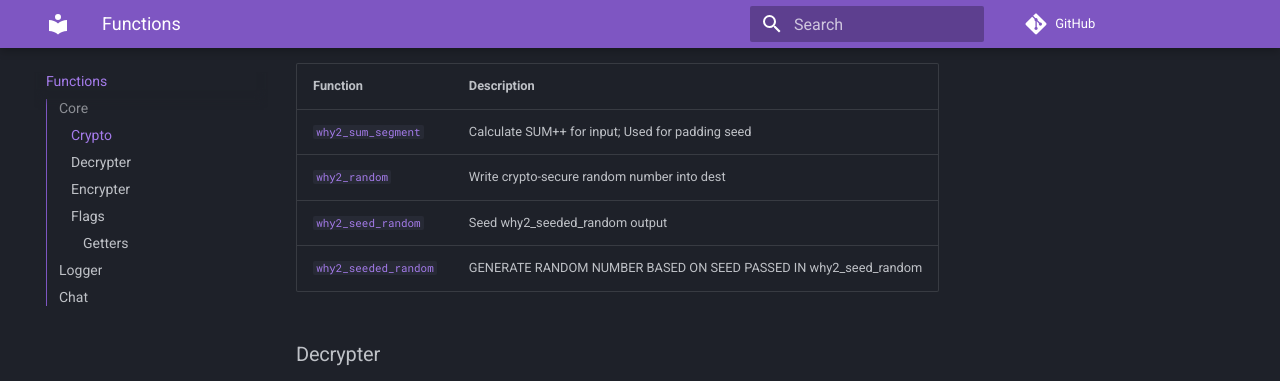
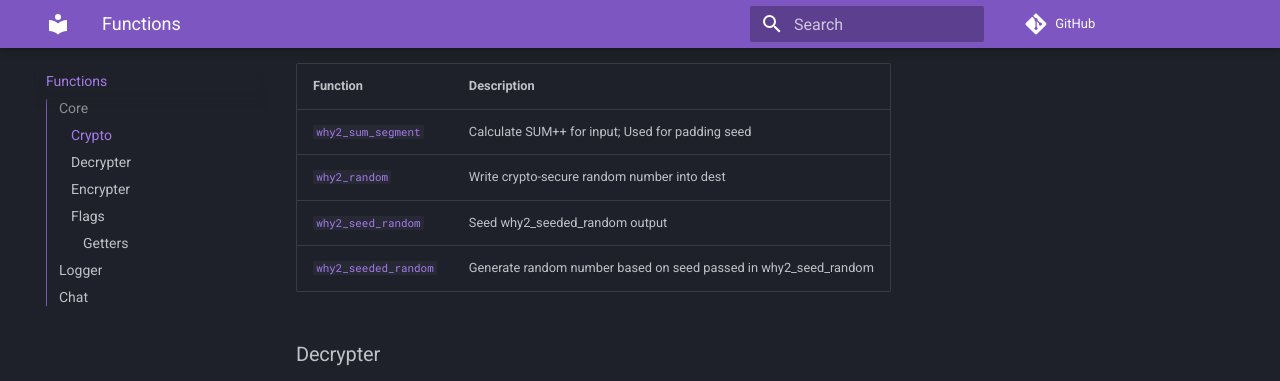
Before and after one commit to ENGO150/WHY2-docs, an MkDocs documentation site: the page built from docs/functions/index.md, in a window 1280 px wide and 900 px high, scrolled down 327 px. Shown: the top 381 px of the window. Built offline with MkDocs 1.6.1 and Material for MkDocs 9.7.7, drawn with Linux system fonts in a browser that asks for light colours; comment, search, counter and statistics services are not loaded.

```diff
--- a/docs/functions/index.md
+++ b/docs/functions/index.md
@@ -29,7 +29,7 @@ You can find documentation for every *public* function of WHY2 below.
 | [`why2_sum_segment`](./core/crypto/why2_sum_segment) | Calculate SUM++ for input; Used for padding seed |
 | [`why2_random`](./core/crypto/why2_random)           | Write crypto-secure random number into dest      |
 | [`why2_seed_random`](./core/crypto/why2_seed_random) | Seed why2_seeded_random output                   |
-| [`why2_seeded_random`](./core/crypto/why2_seeded_random) | GENERATE RANDOM NUMBER BASED ON SEED PASSED IN why2_seed_random |
+| [`why2_seeded_random`](./core/crypto/why2_seeded_random) | Generate random number based on seed passed in why2_seed_random |
 
 ### Decrypter
 
```
